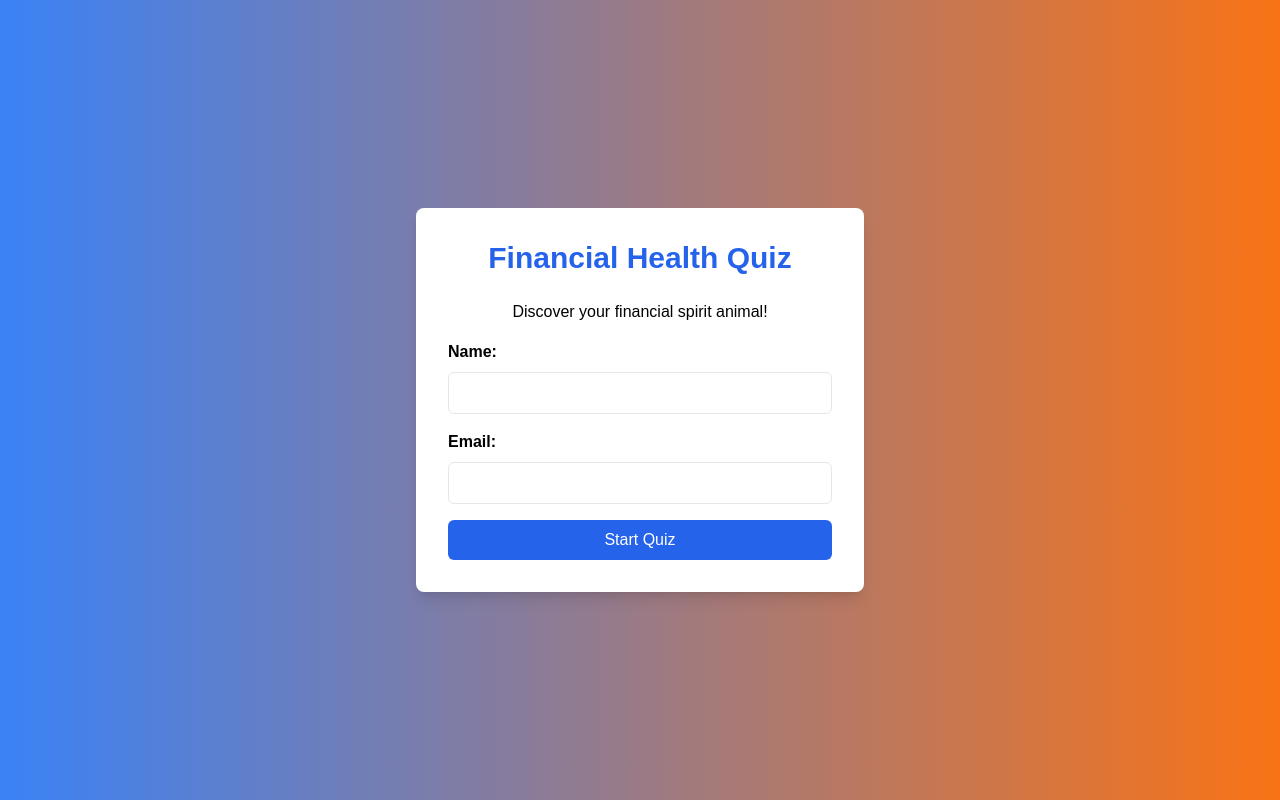
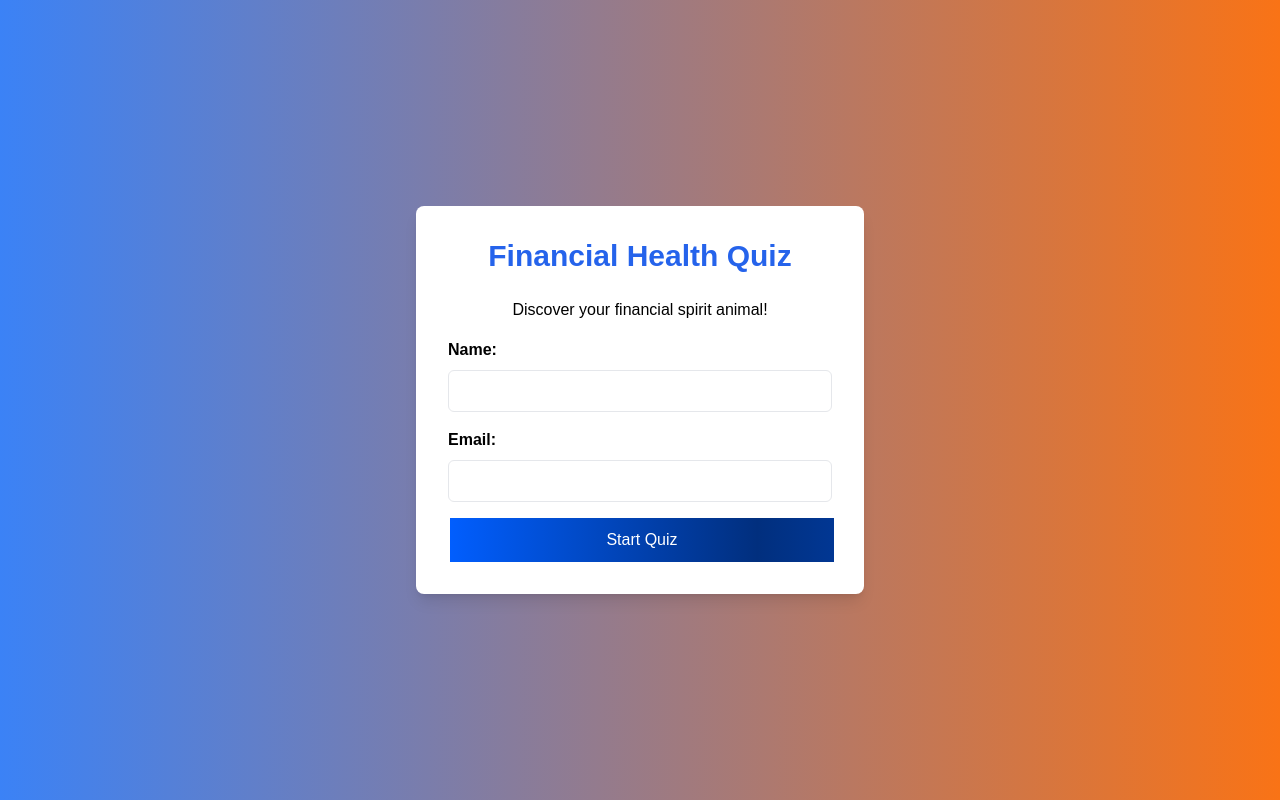
Before and after one commit to apogeeai/BuzzFinanceQuiz, a Flask app: page / in a window 1280 px wide. Run offline with Flask 3, Linux system fonts and the light colour scheme; some libraries are stand-ins or nearby versions.

Commit message:
Agent query: Please check the index page and confirm if the 'Start Quiz' button has the new gradient style. Also, verify if clicking the button still takes you to the quiz page after entering a name and email.

```diff
--- a/templates/index.html
+++ b/templates/index.html
@@ -12,6 +12,6 @@
         <label for="email" class="block mb-2 font-semibold">Email:</label>
         <input type="email" id="email" name="email" required class="w-full px-3 py-2 border rounded-md">
     </div>
-    <button type="submit" class="w-full bg-blue-600 text-white py-2 rounded-md hover:bg-blue-700 transition duration-300">Start Quiz</button>
+    <button type="submit" class="gradient-button w-full">Start Quiz</button>
 </form>
 {% endblock %}
```
